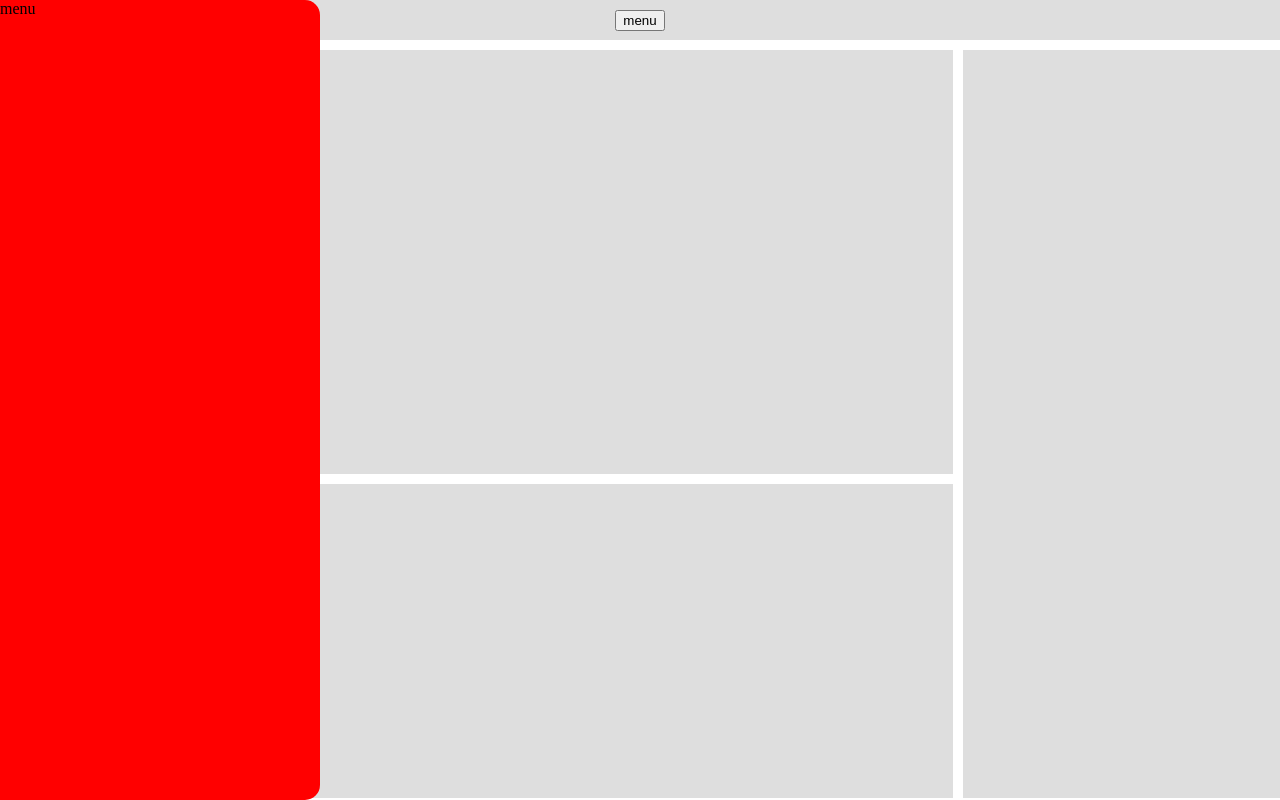
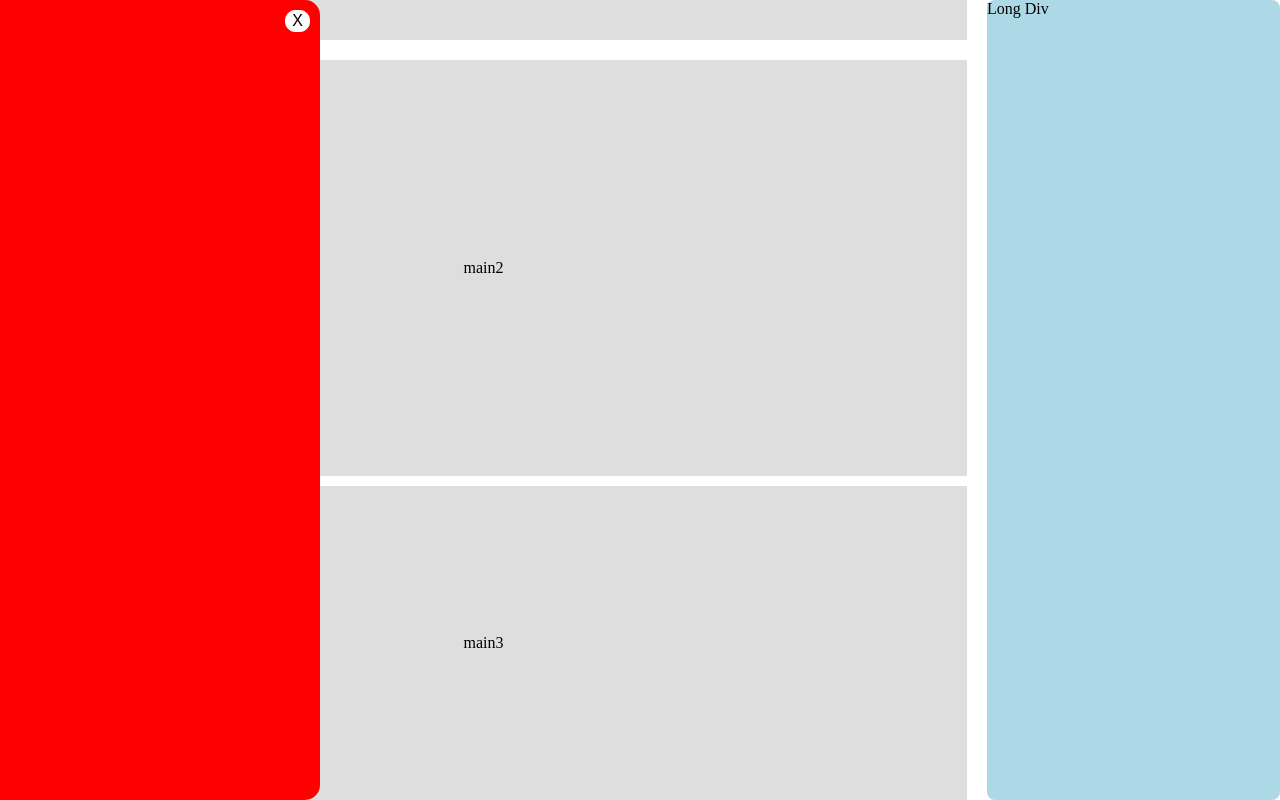
Before and after one commit to madamski9/PackageDeliveryApp, a Next.js app in the folder my-app/: page /mainPage in a window 1280 px wide. Both pictures are taken after a click on the button "menu". Built offline with nearby package versions, Linux system fonts and the light colour scheme.

Commit message:
poprawki wizualne, nie mozna dodac 2 takich samych loginow, w numerze telefonu tylko liczby

```diff
--- a/my-app/pages/mainPage.js
+++ b/my-app/pages/mainPage.js
@@ -5,36 +5,40 @@ import { useSearchParams } from "next/navigation";
 const mainPage = () => {
     const router = useRouter()
     const [menuVisible, setMenuVisible] = useState(false)
+    const [headerInput, setHeaderInput] = useState("")
 
     const handleMenuClick = () => {
         console.log("przycisk dziala")
         setMenuVisible(!menuVisible)
     }
+    console.log(headerInput)
 
     return (
         <div className="body">
-            <div className="mainHeader">
-                <button
-                    className="menu"
-                    onClick={handleMenuClick}
-                >
-                    menu
-                </button>
-            </div>
-            <div className="mainPage">
-                <div className="main-1">
-
+            <div className="gridContainer">
+                <div className="column1">
+                    <div className="mainHeader">
+                        <button className="menu" onClick={handleMenuClick}>
+                            menu
+                        </button>
+                        <input
+                            type="text"
+                            className="headerInput"
+                            onChange={(e) => setHeaderInput(e.target.value)}
+                        ></input>
+                    </div>
+                    <div className="main-2">main2</div>
+                    <div className="main-3">main3</div>
                 </div>
-                <div className="main-2">
-
-                </div>
-                <div className="main-3">
-
+                <div className="column2">
+                    <div className="long-div">Long Div</div>
                 </div>
             </div>
             {menuVisible && (
                 <div className="menuPage">
-                    menu
+                    <button className="xButton" onClick={handleMenuClick}>
+                        X
+                    </button>
                 </div>
             )}
         </div>
--- a/my-app/pages/register.js
+++ b/my-app/pages/register.js
@@ -30,7 +30,11 @@ const RegisterPage = () => {
                 console.log("Registration successful")
                 router.push("/?page=home")
             } else {
-                setError("error during registration")
+                if (response.status === 409) {
+                    setError("Username already taken")
+                } else {
+                    setError("Phone number must be integer")
+                }
             }
         } catch (error) {
             console.error(error)
--- a/my-app/styles/globals.css
+++ b/my-app/styles/globals.css
@@ -99,21 +99,15 @@
     width: 10px;
     height: 0px;
 }
-.mainPage {
-    display: grid;
-    grid-template-columns: 3fr 1fr;
-    grid-template-rows: auto auto;
-    gap: 10px;
-}
 .mainHeader {
-    background-color: rgb(222, 222, 222);
+    display: flex;
+    justify-content: flex-start;
+    align-items: center;
     width: 100%;
     height: 5vh;
-    display: flex;
-    align-items: center;
-    justify-content: center;
     color: white;
     margin-bottom: 10px;
+    background-color: rgb(222, 222, 222);
 }
 .main-1, .main-3 {
     background-color: rgb(222, 222, 222);
@@ -121,6 +115,7 @@
     display: flex;
     align-items: center;
     justify-content: center;
+    color:black;
 }
 .main-1 {
     height: 53vh;
@@ -133,13 +128,16 @@
     background-color: rgb(222, 222, 222);
     color: white;
     display: flex;
+    color:black;
     align-items: center;
     justify-content: center;
-    height: 93.5vh;
+    height: 52vh;
     grid-row: span 2;
 }
 
 .menuPage {
+    display: flex;
+    flex-direction: column;
     position: absolute;
     height: 100%;
     width: 320px;
@@ -147,8 +145,55 @@
     top: 0;
     border-top-right-radius: 15px;
     border-bottom-right-radius: 15px;
-    margin-left: 0;
+}
+.menu {
+    width: 60px;
+    height: 20px;
+    margin-left: 10px;
 }
 .body {
     margin: -8px;
 }
+.xButton {
+    align-self: flex-end;
+    flex: 0;
+    right: 0;
+    width: 25px;
+    height: 25px;
+    text-decoration: none;
+    border: 1px solid white;
+    border-radius: 10px;
+    background-color: white;
+    font-size: medium;
+    text-align: center;
+    margin: 10px;
+}
+.headerInput {
+    border: 1px solid black;
+    width: 200px;
+    height: 20px;
+    border-radius: 20px;
+    font-size: medium;
+    margin-left: 20px;
+}
+.gridContainer {
+    display: grid;
+    grid-template-columns: 3.3fr 1fr;
+    gap: 20px;
+    height: 100%;
+}
+.column1 {
+    display: flex;
+    flex-direction: column;
+    gap: 10px;
+}
+.column2 {
+    display: flex;
+    align-items: stretch;
+}
+.long-div {
+    background-color: lightblue;
+    height: 100%;
+    width: 100%;
+    border-radius: 8px;
+}
```
Also changed, not shown: my-app/pages/utils/databaseServer.js (+16 -6 lines).
